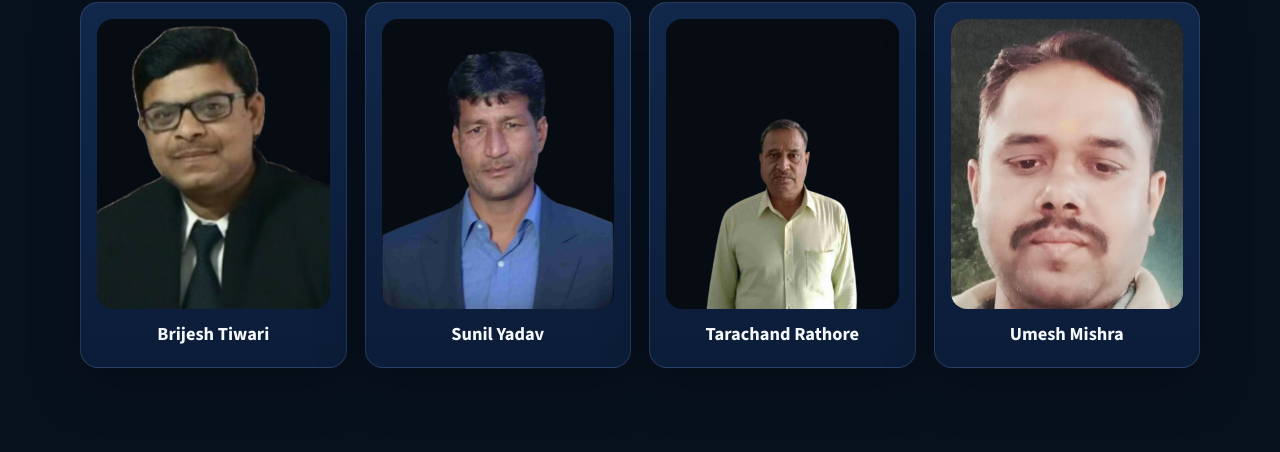
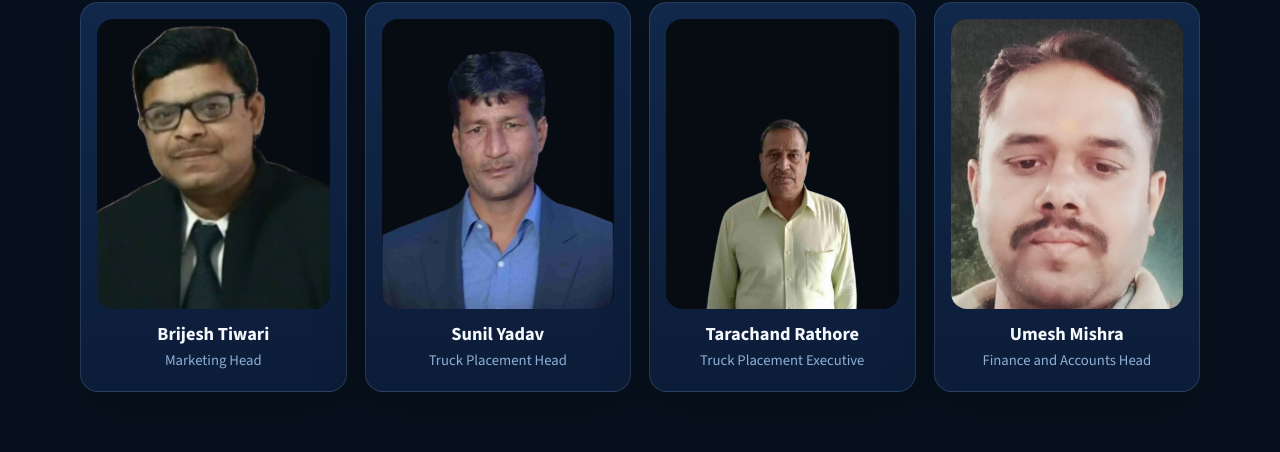
Before and after one commit to sgfcindore/sgfcind-website, a plain HTML site: page about.html in a window 1280 px wide. Shown: the part 1382-1834 px from the top of the page. Drawn offline with nearby package versions, Linux system fonts and the light colour scheme; a web font is replaced by a local one.

Commit message:
Add job titles under the team names
Each person on the About page now shows their position under their name.

Co-authored-by: sgfcindore <sgfcindore@users.noreply.github.com>

```diff
--- a/about.html
+++ b/about.html
@@ -95,24 +95,28 @@
               <img src="assets/brijesh-tiwari.png" alt="Brijesh Tiwari">
             </div>
             <h3>Brijesh Tiwari</h3>
+            <p class="person-role">Marketing Head</p>
           </article>
           <article class="person">
             <div class="portrait">
               <img src="assets/sunil-yadav.png" alt="Sunil Yadav">
             </div>
             <h3>Sunil Yadav</h3>
+            <p class="person-role">Truck Placement Head</p>
           </article>
           <article class="person">
             <div class="portrait">
               <img src="assets/tarachand-rathore.png" alt="Tarachand Rathore">
             </div>
             <h3>Tarachand Rathore</h3>
+            <p class="person-role">Truck Placement Executive</p>
           </article>
           <article class="person">
             <div class="portrait portrait-photo">
               <img src="assets/umesh-mishra.png" alt="Umesh Mishra">
             </div>
             <h3>Umesh Mishra</h3>
+            <p class="person-role">Finance and Accounts Head</p>
           </article>
         </div>
       </div>
--- a/css/styles.css
+++ b/css/styles.css
@@ -887,6 +887,13 @@ h3 {
   text-transform: none;
 }
 
+.person-role {
+  margin: 4px 0 0;
+  color: #8eb0d6;
+  font-size: 0.92rem;
+  line-height: 1.35;
+}
+
 .contact-layout {
   display: grid;
   grid-template-columns: 0.85fr 1.15fr;
```
